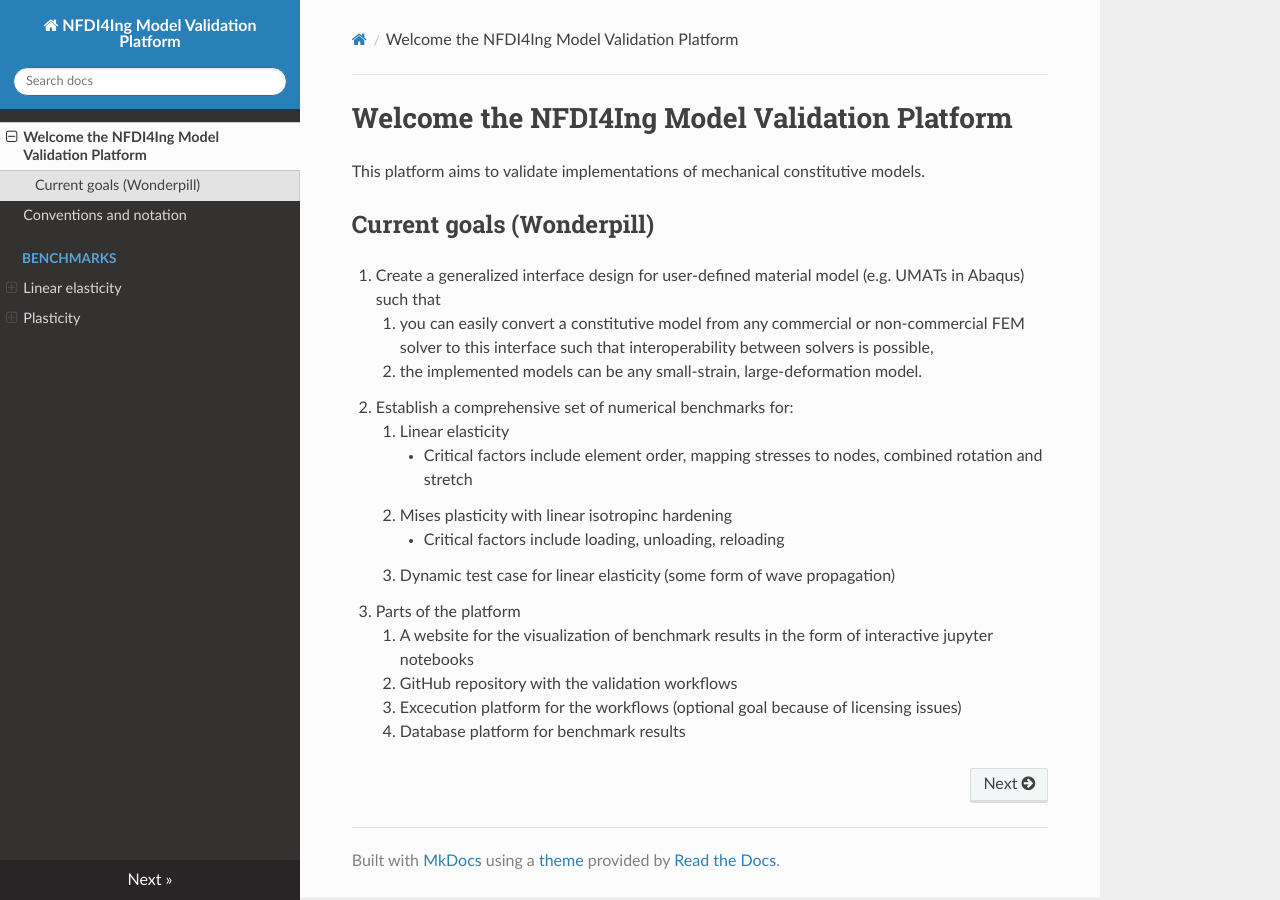
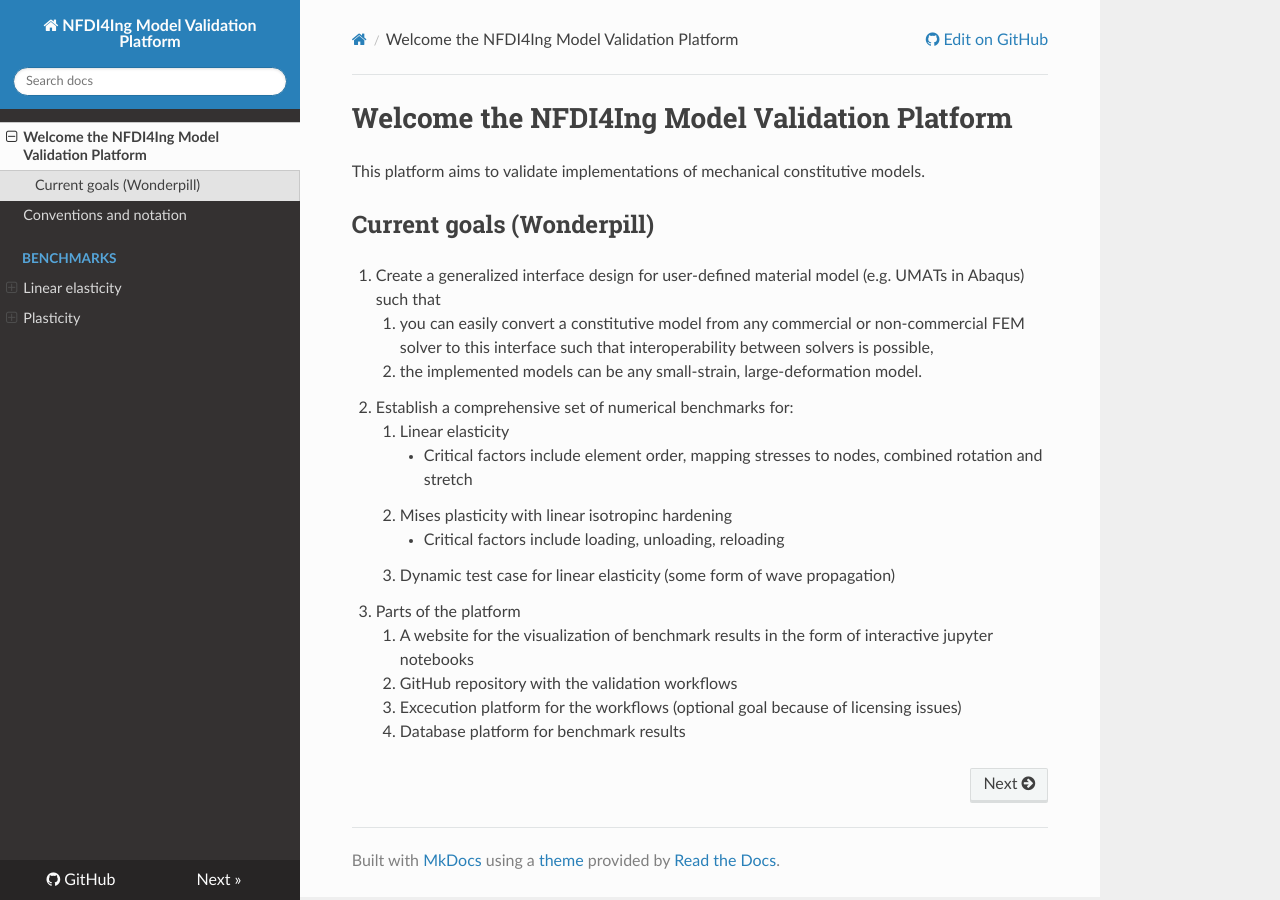
Before and after one commit to M-Jafarkhani/NFDI4IngModelValidationPlatform, an MkDocs documentation site: the page built from docs/index.md, in a window 1280 px wide. Built offline with MkDocs 1.6.1, drawn with Linux system fonts in a browser that asks for light colours; nearby versions of some CDN libraries; part of the change alters nothing that is shown.

Commit message:
Include link to repo

```diff
--- a/mkdocs.yml
+++ b/mkdocs.yml
@@ -1,4 +1,6 @@
 site_name: NFDI4Ing Model Validation Platform
+
+repo_url: https://github.com/BAMresearch/NFDI4IngModelValidationPlatform
 
 theme:
   name: readthedocs
```
